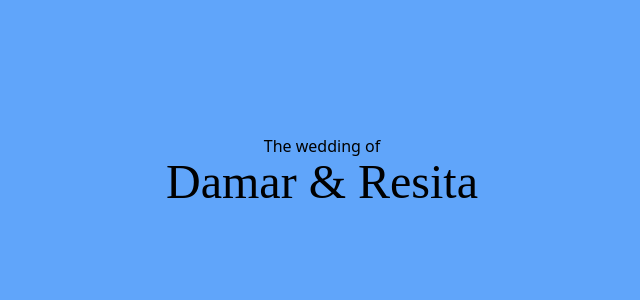
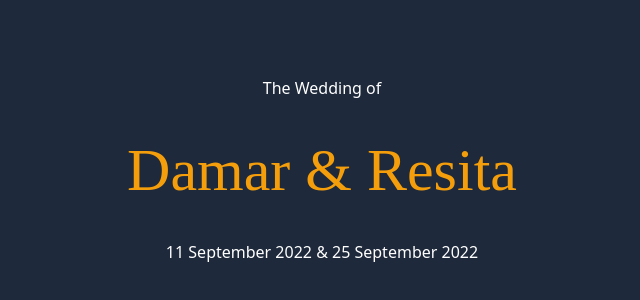
Before and after one commit to damarkrisnandi/menunggu-reda, a React (Create React App) app: page / in a window 1280 px wide. Shown: the part 230-530 px from the top of the page, without its empty margins (318-958 px from the left). Built offline with nearby package versions, Linux system fonts and the light colour scheme.

Commit message:
animasi on load

```diff
--- a/src/components/Header.jsx
+++ b/src/components/Header.jsx
@@ -1,19 +1,45 @@
 import React, { Component, Fragment } from 'react';
 
 class Header extends Component {
-    state = {  }
+    state = {
+        loading1: true,
+        loading2: true,
+        loading3: true
+    }
+    componentDidMount() {
+        // logic yang sangat mindblowing
+        setTimeout(() => {
+            this.setState({
+                loading1: false,
+            })
+        }, 1000)
+        setTimeout(() => {
+            this.setState({
+                loading2: false,
+            })
+        }, 2000)
+        setTimeout(() => {
+            this.setState({
+                loading3: false,
+            })
+        }, 3000)
+    }
     render() {
+        const animationConstant = `duration-700 relative transform transition-all ease-in-out`;
         return (
             <Fragment>
                 <div className='
                     flex flex-col justify-center items-center
-                    h-screen bg-blue-400'>
-                        <p>The wedding of</p>
-                        <h1 className='header-text text-5xl'>
+                    h-screen bg-slate-800'>
+                        <p className={`${animationConstant} z-30 mb-10 text-white ${this.state.loading1 ? "translate-y-16 opacity-0": "translate-y-0 opacity-100"}`}
+                        >The Wedding of</p>
+                        <h1 className={`header-text text-6xl text-amber-500 z-30 mb-10 ${animationConstant} ${this.state.loading2 ? "translate-y-16 opacity-0": "translate-y-0 opacity-100"}`}>
                             Damar &amp; Resita
                         </h1>
+                        <p className={`${animationConstant} z-30 text-white ${this.state.loading1 ? "-translate-y-16 opacity-0": "translate-y-0 opacity-100"}`}>
+                            11 September 2022 &amp; 25 September 2022
+                        </p>
                 </div>
-
             </Fragment>
 
         );
```
